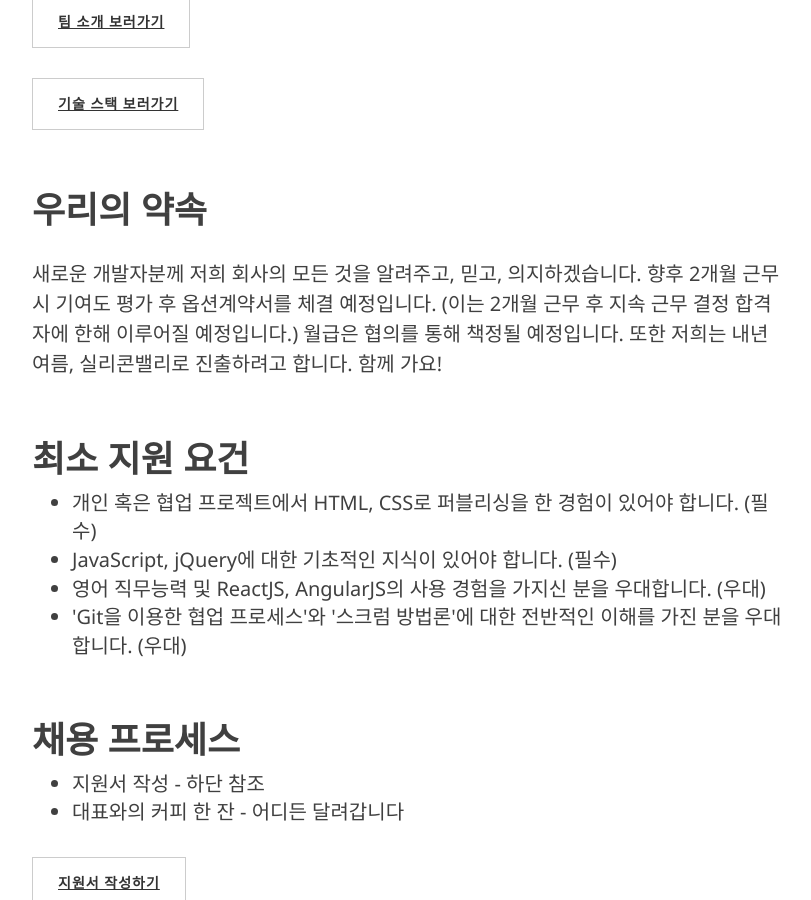
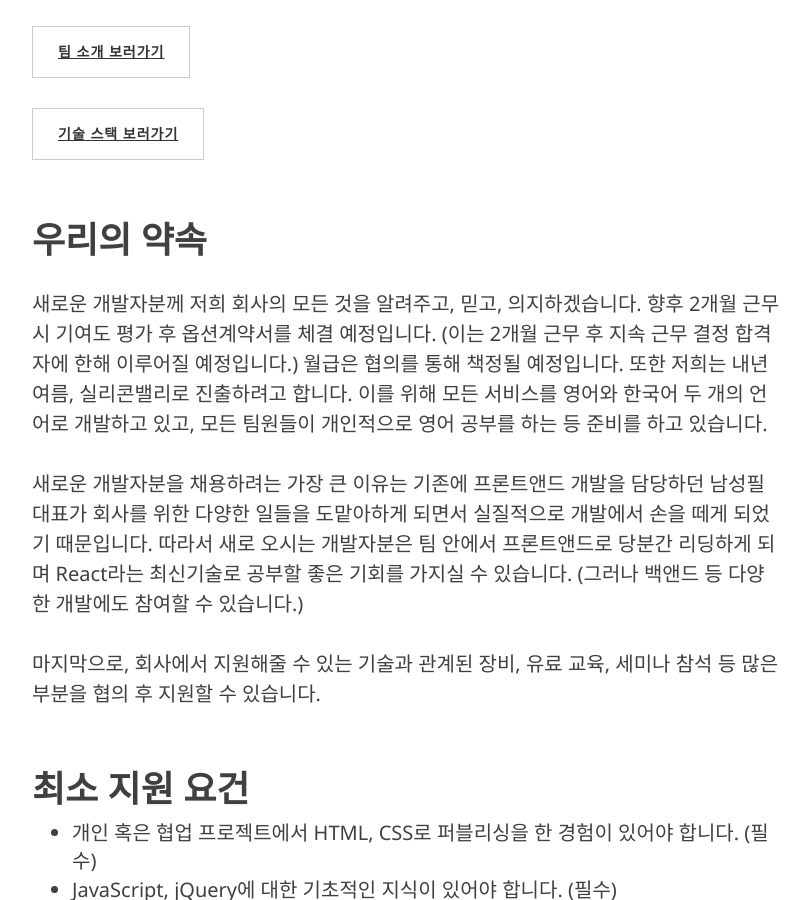
Before and after one commit to ab180/ab180.github.io, a Jekyll site: the page built from _posts/2015-10-16-job-posting-1.markdown, in a window 1280 px wide and 900 px high, scrolled down 1910 px. Shown: the whole window, without its empty margins (233-1044 px from the left). Built offline with Jekyll 4.4.1, drawn with Linux system fonts in a browser that asks for light colours; nearby versions of some CDN libraries; some of the changed text lies outside the part shown.

Commit message:
altered some main phrases

```diff
--- a/_posts/2015-10-16-job-posting-1.markdown
+++ b/_posts/2015-10-16-job-posting-1.markdown
@@ -3,13 +3,13 @@ layout:     post
 title:      "프론트앤드 개발자를 모집합니다."
 date:       2015-10-16 12:00:00
 author:     "ab180"
-header-img: "img/post-bg-05.jpg"
+header-img: "img/team-bg.jpeg"
 permalink: "/job-posting/frontend-developer/"
 ---
 
 <h2 class="section-heading">프론트앤드 개발자를 모집합니다.</h2>
 
-<p>안녕하세요! ab180에서 사업의 빠른 확장으로 새로운 프론트앤드 개발자를 찾고 있습니다. 저희와 함께 새로운 서비스를 개척하고, 개인과 회사의 능력과 역량을 높여갈 분을 모십니다.</p>
+<p>안녕하세요! 시드투자를 받고 폭발적으로 성장하고 있는 스타트업 ab180에서 사업의 빠른 확장으로 새로운 프론트앤드 개발자를 찾고 있습니다. 저희와 함께 새로운 서비스를 개척하고, 개인과 회사의 능력과 역량을 높여갈 분을 모십니다.</p>
 
 <h2 class="section-heading">주요 서비스(에어브릿지) 소개</h2>
 
@@ -29,7 +29,11 @@ permalink: "/job-posting/frontend-developer/"
 
 <h2 class="section-heading">우리의 약속</h2>
 
-<p>새로운 개발자분께 저희 회사의 모든 것을 알려주고, 믿고, 의지하겠습니다. 향후 2개월 근무 시 기여도 평가 후 옵션계약서를 체결 예정입니다. (이는 2개월 근무 후 지속 근무 결정 합격자에 한해 이루어질 예정입니다.) 월급은 협의를 통해 책정될 예정입니다. 또한 저희는 내년 여름, 실리콘밸리로 진출하려고 합니다. 함께 가요!</p>
+<p>새로운 개발자분께 저희 회사의 모든 것을 알려주고, 믿고, 의지하겠습니다. 향후 2개월 근무 시 기여도 평가 후 옵션계약서를 체결 예정입니다. (이는 2개월 근무 후 지속 근무 결정 합격자에 한해 이루어질 예정입니다.) 월급은 협의를 통해 책정될 예정입니다. 또한 저희는 내년 여름, 실리콘밸리로 진출하려고 합니다. 이를 위해 모든 서비스를 영어와 한국어 두 개의 언어로 개발하고 있고, 모든 팀원들이 개인적으로 영어 공부를 하는 등 준비를 하고 있습니다.</p>
+
+<p>새로운 개발자분을 채용하려는 가장 큰 이유는 기존에 프론트앤드 개발을 담당하던 남성필 대표가 회사를 위한 다양한 일들을 도맡아하게 되면서 실질적으로 개발에서 손을 떼게 되었기 때문입니다. 따라서 새로 오시는 개발자분은 팀 안에서 프론트앤드로 당분간 리딩하게 되며 React라는 최신기술로 공부할 좋은 기회를 가지실 수 있습니다. (그러나 백앤드 등 다양한 개발에도 참여할 수 있습니다.)</p>
+
+<p>마지막으로, 회사에서 지원해줄 수 있는 기술과 관계된 장비, 유료 교육, 세미나 참석 등 많은 부분을 협의 후 지원할 수 있습니다.</p>
 
 <h2 class="section-heading">최소 지원 요건</h2>
 
```
